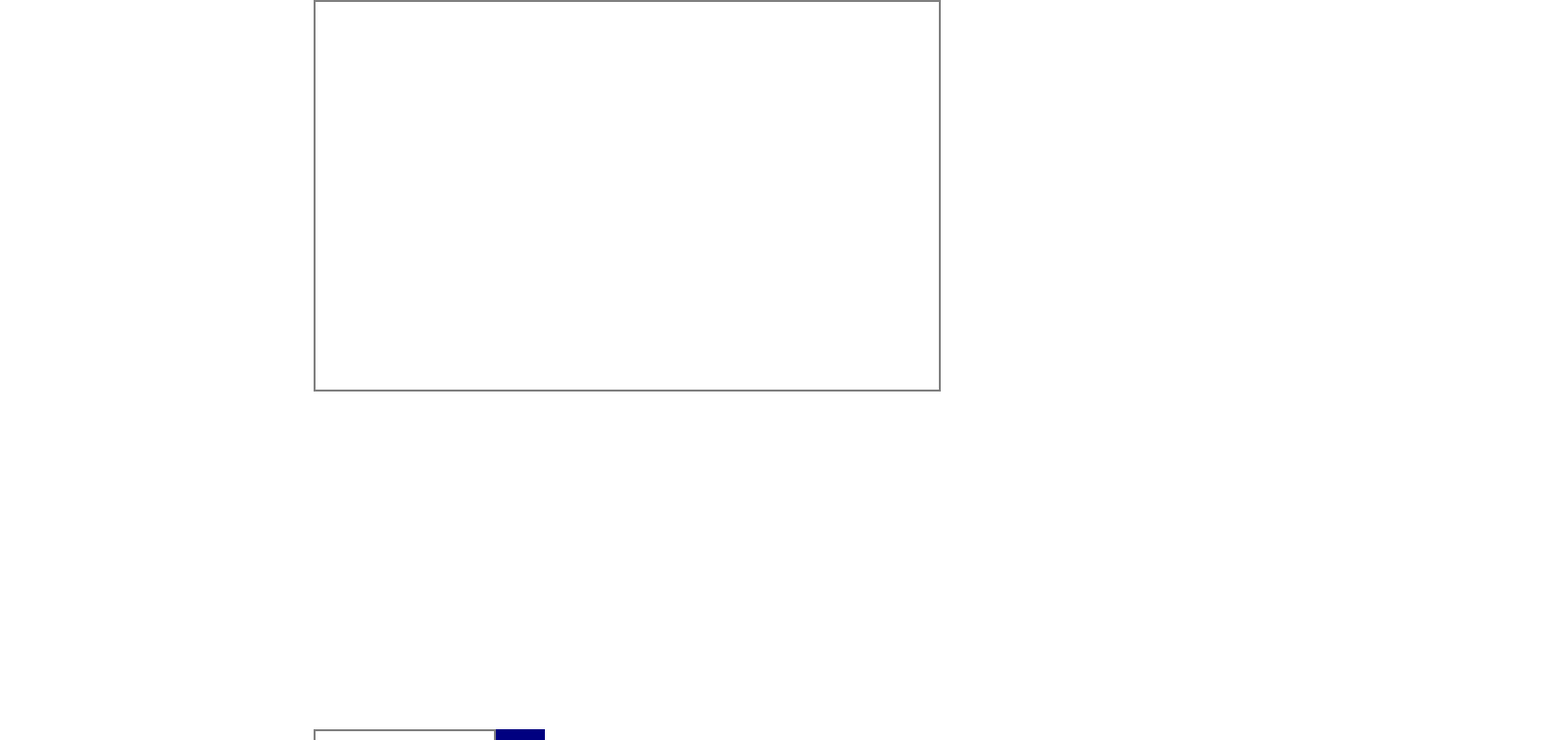
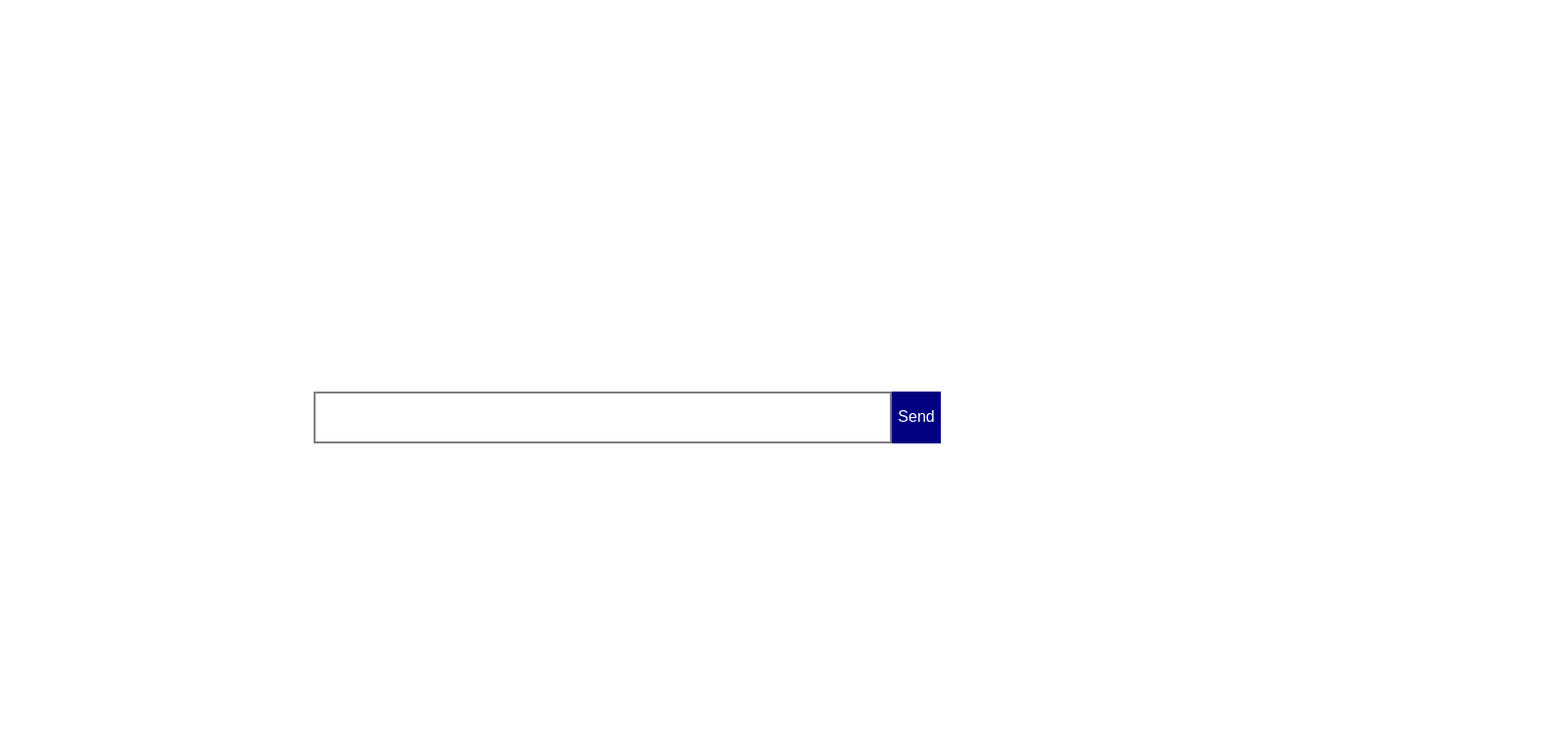
Before and after one commit to corynezin/eliza-chat-bot, a React (Create React App) app: page / in a window 1280 px wide. Shown: the top 756 px of the page at 98% size, 1600 px wide, since content can reach past the window. Built offline with nearby package versions, Linux system fonts and the light colour scheme.

Commit message:
Make text bar pretty

```diff
--- a/src/components/Chatbox.js
+++ b/src/components/Chatbox.js
@@ -2,7 +2,6 @@ import React from "react";
 import { TextBubble } from "./TextBubble";
 
 const style = {
-  border: "2px solid gray",
   width: "100%",
   height: "400px",
   overflow: "hidden",
--- a/src/components/InputBar.js
+++ b/src/components/InputBar.js
@@ -18,15 +18,18 @@ export class InputBar extends React.Component {
   render() {
     var inline ={
       display: "flex",
-      position: "absolute",
+      flexDirection: "row",
+      alignItems: "stretch",
       bottom: "10px",
       width: "100%",
+      height: "100%",
       margin: "auto",
+      position: "relative"
     }
     return (
       <div style={inline}>
-      <TextEnter style={inline} setTextInput={this.setTextInput}/>
-      <SendButton style={inline} clickButton={this.clickButton}/>
+        <TextEnter setTextInput={this.setTextInput}/>
+        <SendButton clickButton={this.clickButton}/>
       </div>
     )
   }
--- a/src/components/SendButton.js
+++ b/src/components/SendButton.js
@@ -16,7 +16,6 @@ export class SendButton extends React.Component {
       "color": "white",
       "width": "50px",
       "padding": "8px 0px",
-      "height": "40px",
       "text-align": "center",
       "text-decoration": "none",
       "display": "inline-block",
--- a/src/components/TextEnter.js
+++ b/src/components/TextEnter.js
@@ -3,9 +3,11 @@ import React from "react";
 const style = {
   border: "2px solid gray",
   width: "100%",
-  height: "40px",
+  height: "100%",
   resize: "none"
 }
+
+const divStyle = {flexGrow: 1}
 
 export class TextEnter extends React.Component {
   constructor(props) {
@@ -19,7 +21,7 @@ export class TextEnter extends React.Component {
   }
   render() {
     return (
-      <div>
+      <div style={divStyle}>
         <textarea value={this.state.value} onChange={this.handleChange} style={style}></textarea>
       </div>
     )
```
